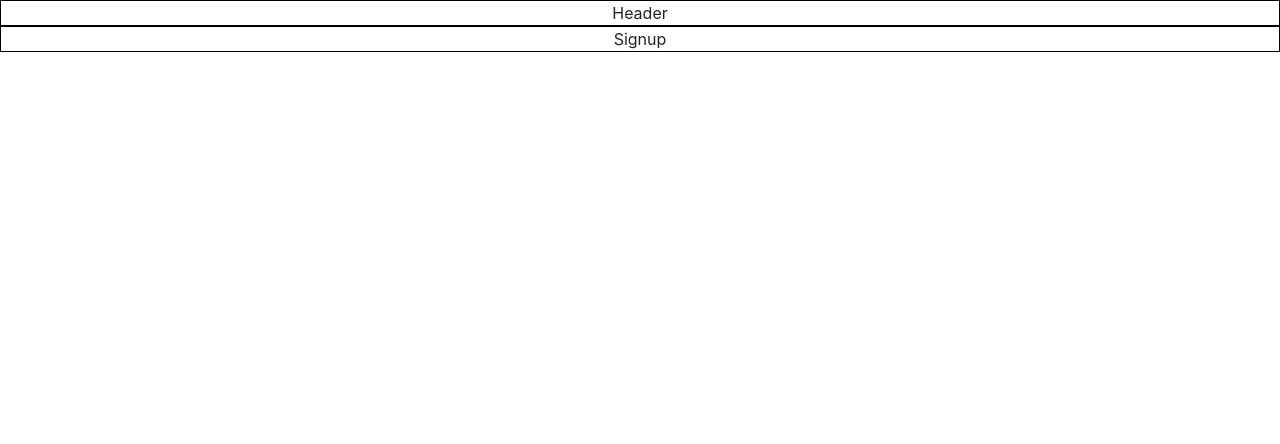
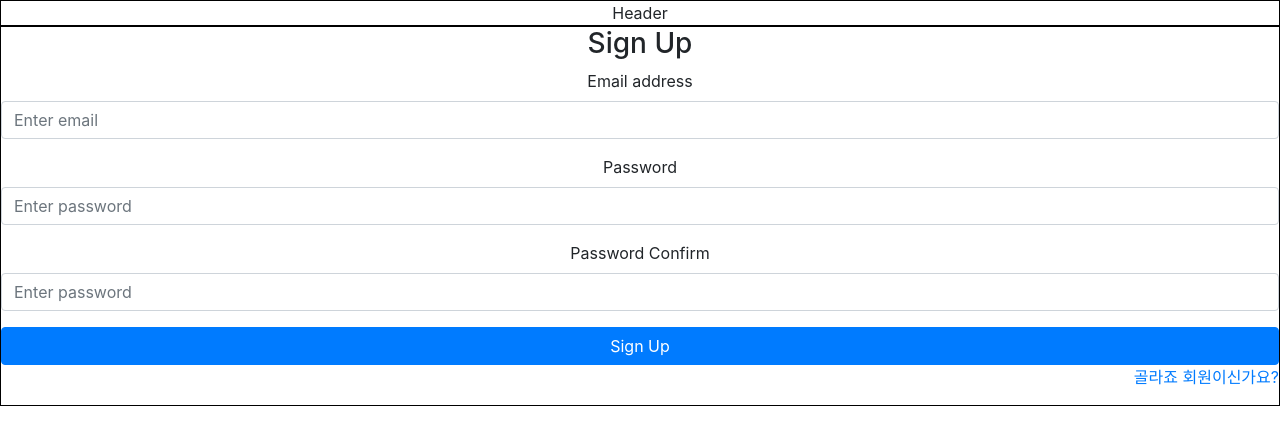
Before and after one commit to codestates/part-im3-pickOnePlz-client, a React (Create React App) app: page /signup in a window 1280 px wide. Shown: the top 444 px of the page. Built offline with nearby package versions, Linux system fonts and the light colour scheme.

Commit message:
회원가입 Mock-up 작성
  - 부트스트랩 활용
  - 비밀번호 확인 기능 구현해야 함
  - 이메일 확인 기능은 주어진 듯

```diff
--- a/src/Signup.js
+++ b/src/Signup.js
@@ -1,11 +1,46 @@
 import React from 'react'
+import { Link } from 'react-router-dom';
 
 function Signup() {
   return (
-    <div>
-      Signup
-    </div>
-  )
+    <form>
+        <h3>Sign Up</h3>
+
+        {/* 성, 이름 입력창은 필요없음
+
+        <div className="form-group">
+            <label>First name</label>
+            <input type="text" className="form-control" placeholder="First name" />
+        </div>
+
+        <div className="form-group">
+            <label>Last name</label>
+            <input type="text" className="form-control" placeholder="Last name" />
+        </div> */}
+
+        <div className="form-group">
+            <label>Email address</label>
+            <input type="email" className="form-control" placeholder="Enter email" />
+        </div>
+
+        <div className="form-group">
+            <label>Password</label>
+            <input type="password" className="form-control" placeholder="Enter password" />
+        </div>
+
+        {/* 비밀번호 확인 창 추가함 // 두 비밀번호가 일치하는지 확인하는 기능 필요 */}
+        <div className="form-group">
+            <label>Password Confirm</label>
+            <input type="password" className="form-control" placeholder="Enter password" />
+        </div>
+
+
+        <button type="submit" className="btn btn-primary btn-block">Sign Up</button>
+        <p className="forgot-password text-right">
+            <Link to="/login">골라죠 회원이신가요?</Link>
+        </p>
+    </form>
+);
 }
 
 export default Signup
```
